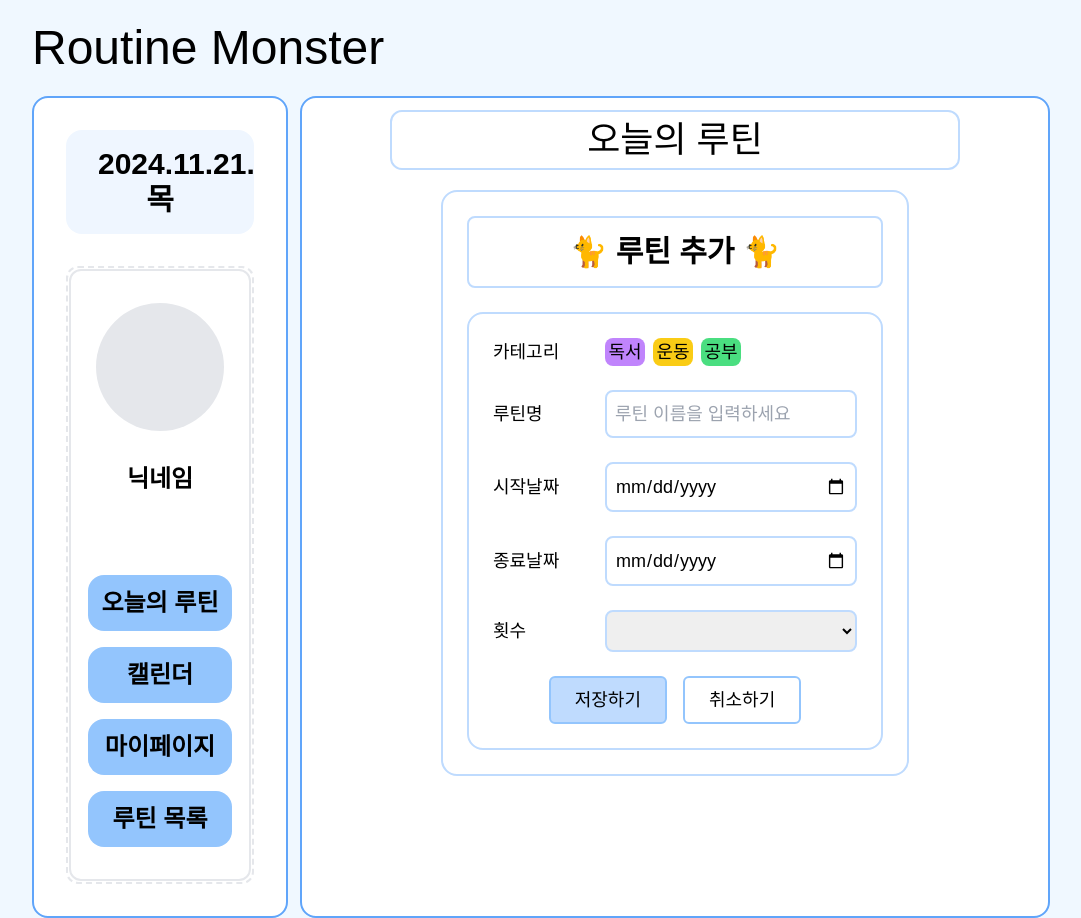
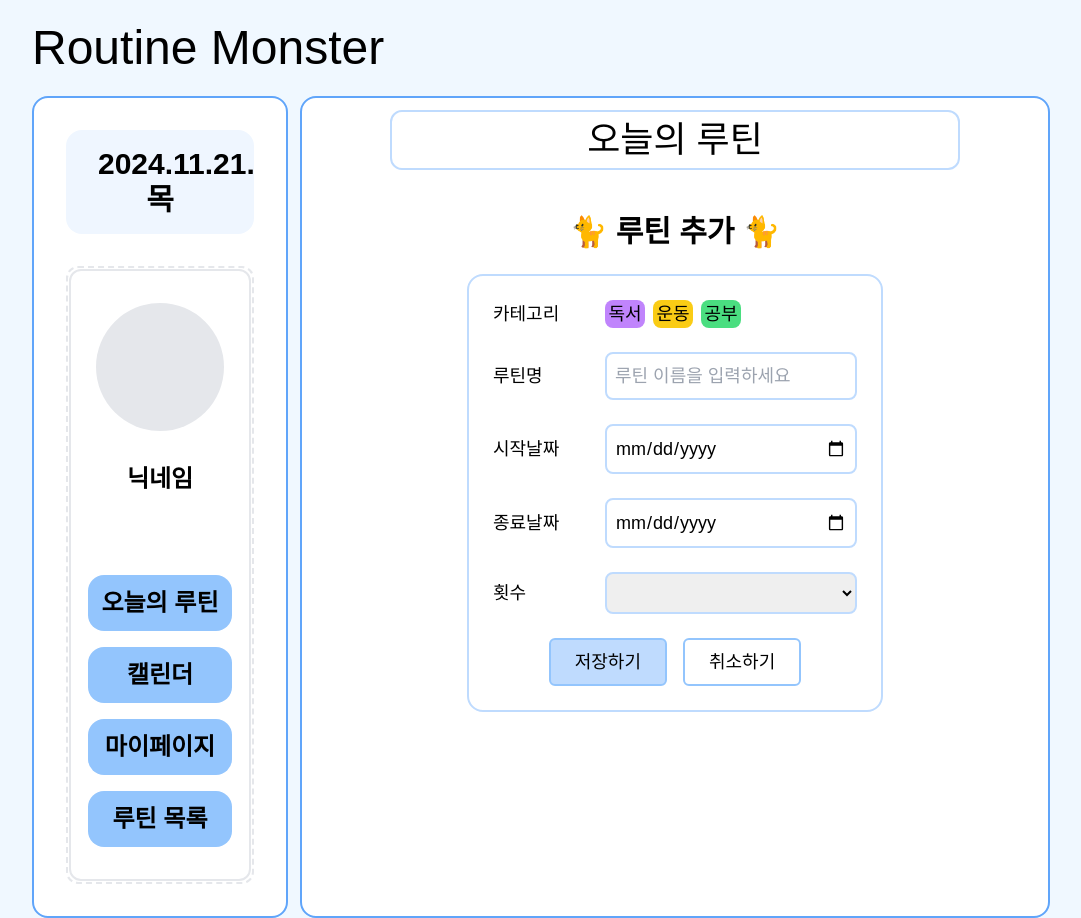
Before and after one commit to FORIF-REACT-2024/routinemonster, a React (Vite) app: page /Add in a window 1280 px wide. Shown: the whole page, without its empty margins (111-1192 px from the left). Built offline with nearby package versions, Linux system fonts and the light colour scheme; a web font is replaced by a local one.

Commit message:
루틴추가 레이아웃 변경
준일아 됐냐?

```diff
--- a/src/pages/RoutineAdd.jsx
+++ b/src/pages/RoutineAdd.jsx
@@ -60,9 +60,9 @@ const RoutineAdd = () => {
     };
 
     return (
-        <div className="border-2 border-blue-200 rounded-2xl bg-white p-6 w-full max-w-2xl">
-            <div className="mb-6 border-blue-200 border-2 rounded-lg py-4">
-                <h2 className="text-3xl font-bold text-center">🐈 루틴 추가 🐈</h2>
+        <div>
+            <div>
+                <h2 className="text-3xl font-bold text-center p-6">🐈 루틴 추가 🐈</h2>
             </div>
             <div className="space-y-6 border-2 border-blue-200 rounded-2xl p-6 text-lg">
                 <div className="flex items-center mb-4">
```
